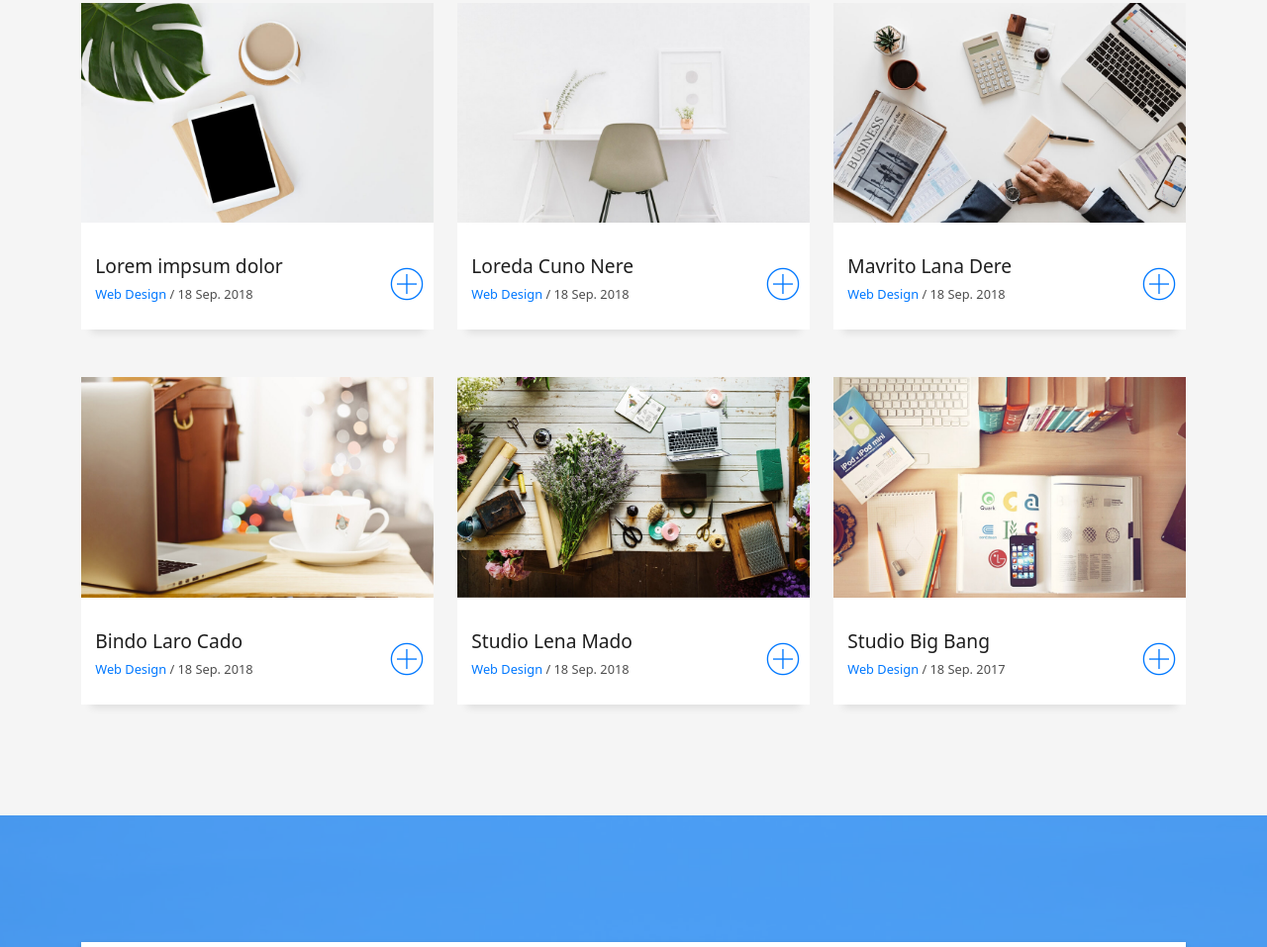
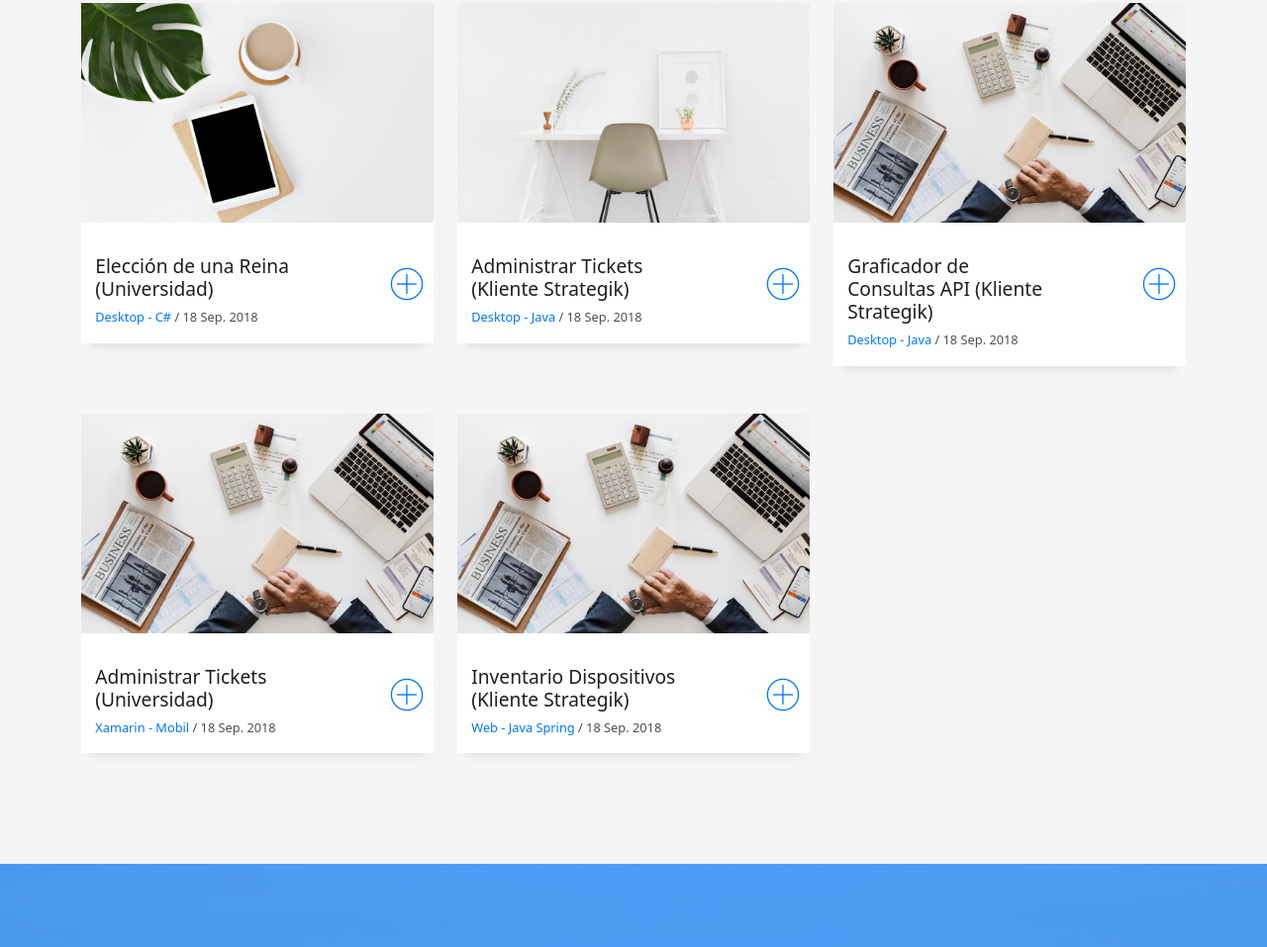
Before and after one commit to dach1996/portafolio, a plain HTML site: page index.html in a window 1280 px wide. Shown: the part 2761-3718 px from the top of the page at 99% size. Drawn offline with Linux system fonts and the light colour scheme; files whose address does not match are found by name.

Commit message:
Se agrega nombres para Proyectos

```diff
--- a/index.html
+++ b/index.html
@@ -290,7 +290,7 @@
           <div class="col-sm-12">
             <div class="title-box text-center">
               <h3 class="title-a">
-                Portfolio
+                Portafolio
               </h3>
               <p class="subtitle-a">
                 Estos son unos cuantos proyectos realizados en la Universidad y en la empresa Kliente Strategik.
@@ -311,9 +311,9 @@
               <div class="work-content">
                 <div class="row">
                   <div class="col-sm-8">
-                    <h2 class="w-title">Lorem impsum dolor</h2>
+                    <h2 class="w-title">Elección de una Reina (Universidad) </h2>
                     <div class="w-more">
-                      <span class="w-ctegory">Web Design</span> / <span class="w-date">18 Sep. 2018</span>
+                      <span class="w-ctegory">Desktop - C#</span> / <span class="w-date">18 Sep. 2018</span>
                     </div>
                   </div>
                   <div class="col-sm-4">
@@ -335,9 +335,9 @@
               <div class="work-content">
                 <div class="row">
                   <div class="col-sm-8">
-                    <h2 class="w-title">Loreda Cuno Nere</h2>
+                    <h2 class="w-title">Administrar Tickets (Kliente Strategik)</h2>
                     <div class="w-more">
-                      <span class="w-ctegory">Web Design</span> / <span class="w-date">18 Sep. 2018</span>
+                      <span class="w-ctegory">Desktop - Java</span> / <span class="w-date">18 Sep. 2018</span>
                     </div>
                   </div>
                   <div class="col-sm-4">
@@ -359,9 +359,9 @@
               <div class="work-content">
                 <div class="row">
                   <div class="col-sm-8">
-                    <h2 class="w-title">Mavrito Lana Dere</h2>
+                    <h2 class="w-title">Graficador de Consultas API (Kliente Strategik)</h2>
                     <div class="w-more">
-                      <span class="w-ctegory">Web Design</span> / <span class="w-date">18 Sep. 2018</span>
+                      <span class="w-ctegory">Desktop - Java</span> / <span class="w-date">18 Sep. 2018</span>
                     </div>
                   </div>
                   <div class="col-sm-4">
@@ -375,17 +375,17 @@
           </div>
           <div class="col-md-4">
             <div class="work-box">
-              <a href="assets/img/work-4.jpg" data-gall="portfolioGallery" class="venobox">
+              <a href="assets/img/work-3.jpg" data-gall="portfolioGallery" class="venobox">
                 <div class="work-img">
-                  <img src="assets/img/work-4.jpg" alt="" class="img-fluid">
+                  <img src="assets/img/work-3.jpg" alt="" class="img-fluid">
                 </div>
               </a>
               <div class="work-content">
                 <div class="row">
                   <div class="col-sm-8">
-                    <h2 class="w-title">Bindo Laro Cado</h2>
+                    <h2 class="w-title">Administrar Tickets (Universidad)</h2>
                     <div class="w-more">
-                      <span class="w-ctegory">Web Design</span> / <span class="w-date">18 Sep. 2018</span>
+                      <span class="w-ctegory">Xamarin - Mobil </span> / <span class="w-date">18 Sep. 2018</span>
                     </div>
                   </div>
                   <div class="col-sm-4">
@@ -399,17 +399,17 @@
           </div>
           <div class="col-md-4">
             <div class="work-box">
-              <a href="assets/img/work-5.jpg" data-gall="portfolioGallery" class="venobox">
+              <a href="assets/img/work-3.jpg" data-gall="portfolioGallery" class="venobox">
                 <div class="work-img">
-                  <img src="assets/img/work-5.jpg" alt="" class="img-fluid">
+                  <img src="assets/img/work-3.jpg" alt="" class="img-fluid">
                 </div>
               </a>
               <div class="work-content">
                 <div class="row">
                   <div class="col-sm-8">
-                    <h2 class="w-title">Studio Lena Mado</h2>
+                    <h2 class="w-title">Inventario Dispositivos (Kliente Strategik)</h2>
                     <div class="w-more">
-                      <span class="w-ctegory">Web Design</span> / <span class="w-date">18 Sep. 2018</span>
+                      <span class="w-ctegory">Web - Java Spring </span> / <span class="w-date">18 Sep. 2018</span>
                     </div>
                   </div>
                   <div class="col-sm-4">
@@ -421,31 +421,6 @@
               </div>
             </div>
           </div>
-          <div class="col-md-4">
-            <div class="work-box">
-              <a href="assets/img/work-6.jpg" data-gall="portfolioGallery" class="venobox">
-                <div class="work-img">
-                  <img src="assets/img/work-6.jpg" alt="" class="img-fluid">
-                </div>
-              </a>
-              <div class="work-content">
-                <div class="row">
-                  <div class="col-sm-8">
-                    <h2 class="w-title">Studio Big Bang</h2>
-                    <div class="w-more">
-                      <span class="w-ctegory">Web Design</span> / <span class="w-date">18 Sep. 2017</span>
-                    </div>
-                  </div>
-                  <div class="col-sm-4">
-                    <div class="w-like">
-                      <a href="portfolio-details.html"> <span class="ion-ios-plus-outline"></span></a>
-                    </div>
-                  </div>
-                </div>
-              </div>
-            </div>
-          </div>
-
         </div>
       </div>
     </section><!-- End Portfolio Section -->
```
